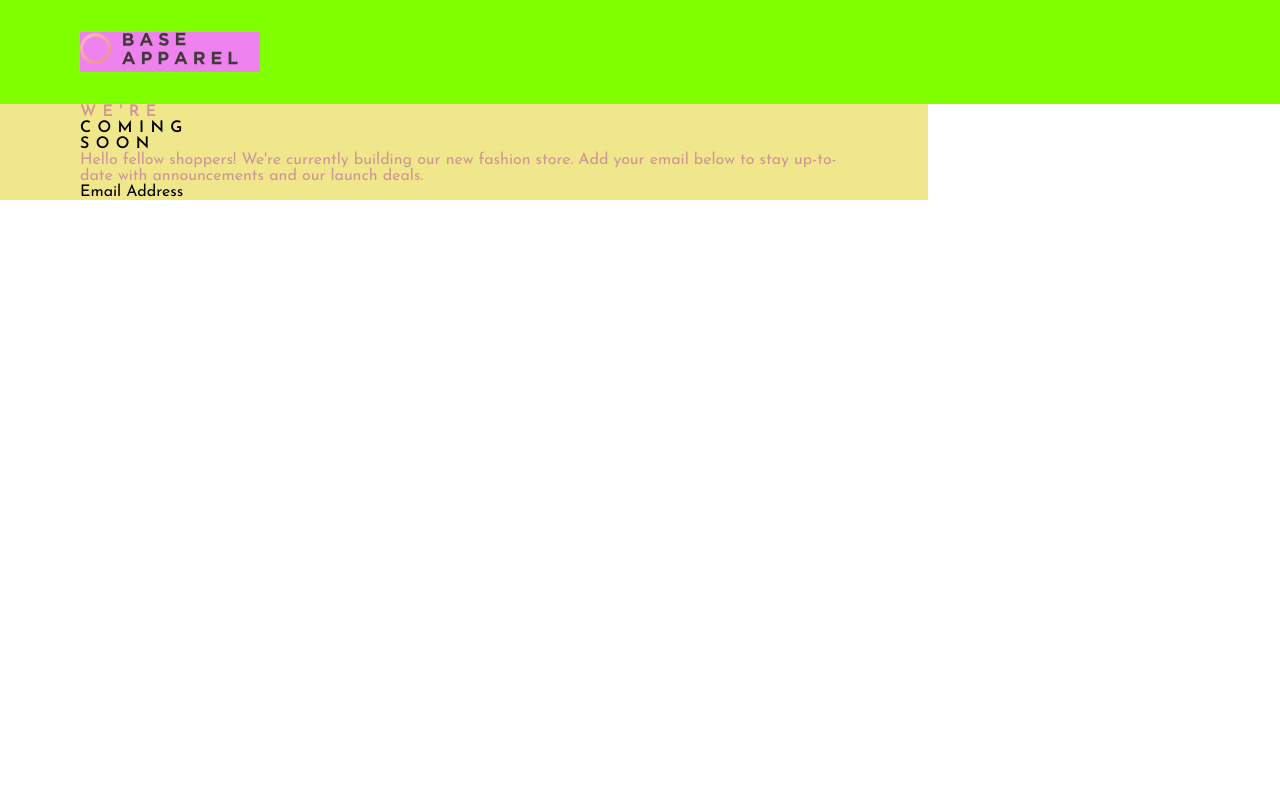
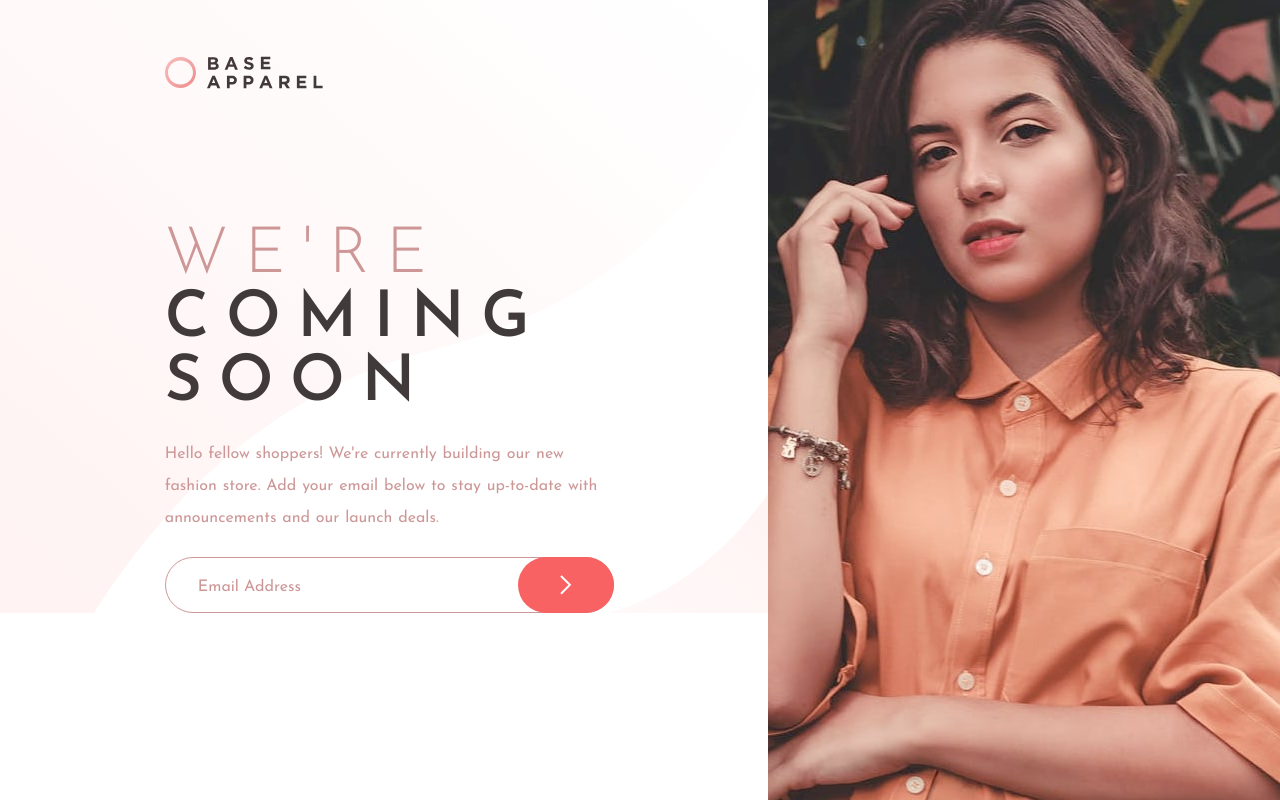
Before and after one commit to SalixDev/Base-Apparel-Page, a plain HTML site: page index.html in a window 1280 px wide. Drawn offline with Linux system fonts and the light colour scheme.

Commit message:
add css; most styling complete

```diff
--- a/assets/css/main.css
+++ b/assets/css/main.css
@@ -3,6 +3,7 @@
 *{
     margin:0;
     padding: 0;
+    box-sizing: border-box;
     font-family: sfpro-reg;
     font-size: 16px;
     font-family: 'Josefin Sans', sans-serif;}
@@ -16,15 +17,48 @@
 .attribution { font-size: 11px; text-align: center; }
 .attribution a { color: hsl(228, 45%, 44%); }
 
+.page-container{
+    display: flex;
+    /* background-color: aqua; */
+    min-height: 100vh;
+    /* max-width: 100%; */
+
+}
+.background-left {
+    background-image: url('/assets/images/bg-pattern-desktop.svg');
+    /* background-color: blueviolet; */
+    content: '';
+    display: inline-block;
+    left: 0;
+    top:0;
+    /* position: absolute; */
+    height: 100%;
+    max-width: 60%;
+    /* z-index: 1; */
+    background-repeat: no-repeat;
+}
+.background-right{
+    background-image: url('/assets/images/hero-desktop.jpg');
+    /* background-color: tomato; */
+    width: 40%;
+    background-repeat: no-repeat ;
+    background-size: cover;
+	background-position: center center;
+    /* content: ''; */
+    /* display: inline-block; */
+    /* position: absolute; */
+    /* height: 100%; */
+}
+
 /* navbar */
 nav{
-    height: 10re;
+    height: 10rem;
 }
 .logo-container{
     display: flex;
     align-items: center;
-    background-color:chartreuse;
-    padding: 2em 5em;
+    /* background-color:chartreuse; */
+    padding: 3.5em 10.3em;
 
 }
 .logo{
@@ -32,32 +66,72 @@ nav{
     width: 180px;
     height: 40px;
     background-repeat: no-repeat;
-    background-color: violet;
+    /* background-color: violet; */
 }
 
 /* body */
 .body-container{
-    background-color:khaki;
-    width: 60%;
+    /* background-color:khaki; */
+    width: 80%;
     height: 50%;
-    padding: 0 5em;
+    padding: 4em 0 0 10.3em;
     display: flex;
     flex-direction: column;
 }
 .heading-1{
     color: var(--desaturated-red);
-    font-weight: 600;
+    font-weight: 100;
     text-transform: uppercase;
-    letter-spacing: .4em;
-
+    letter-spacing: .26em;
+    font-size: 4em;
+    /* padding-bottom: .1em;     */
 }
 .heading-2{
+    font-size: 4em;
     text-transform: uppercase;
-    letter-spacing: .4em;
+    letter-spacing: .26em;
     font-weight: 600;
+    color: var(---dark-grayish-red)
 }
 .message{
+    /* background-color: blue; */
     color: var(--desaturated-red);
+    word-spacing: .05em;
+    line-height: 2rem;
+    padding: 1.4em 0em;
+}
+form{
+    position: relative;
+}
+.email{
+    border-radius: 60px;
+    border: solid var(--desaturated-red) 1px;
+    height: 2em;
+    min-width: 100%;
+    padding: 1.8em 0em 1.6em 2em;
+}
+.email:focus{
+    outline: none;
+}
+.email::placeholder{
+    color: var(--desaturated-red);
+}
+.button{
+    height: 3.5em;
+    width: 6em;
+    border: 0px;
+    cursor: pointer;
+    background-image: url("/assets/images/icon-arrow.svg");
+    background-repeat: no-repeat;
+    background-color: var(--soft-red);
+    background-position: center center;
+    border-radius: 60px;
+    position: absolute;
+    top:0;
+    right:0;
+}
+.button:hover{
+    background-color: hsl(0, 45%, 43%);
 }
 
 /* @media screen and (max-width: 736px) {
--- a/index.html
+++ b/index.html
@@ -9,6 +9,8 @@
   <title>Base Apparel coming soon page</title>
   <link rel="stylesheet" href="assets/css/main.css" />
 </head>
+<div class="page-container">
+  <div class="background-left">
       <nav>
         <div class="logo-container">
         <div class="logo"></div>
@@ -24,9 +26,14 @@
           Add your email below to stay up-to-date with announcements and our launch deals.
         </div>
       </div>
-  <div class="email">
-    Email Address
+      <form>
+        <input class="email" placeholder="Email Address">
+        <button class="button"></button>
+        </input>
+      </form>
     </div>
+  </div>
+  <div class="background-right"></div>
 </div>
 
 <footer>
```
Lines whose indentation alone changed are shown as unchanged.
